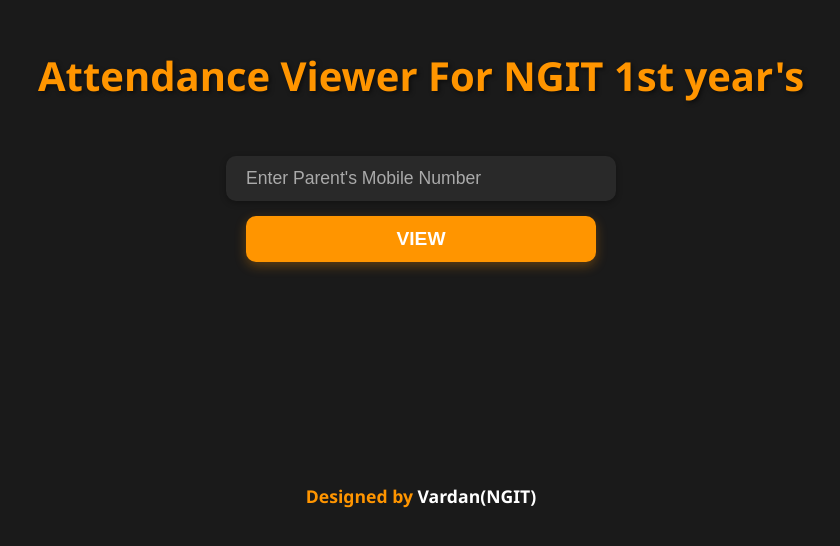
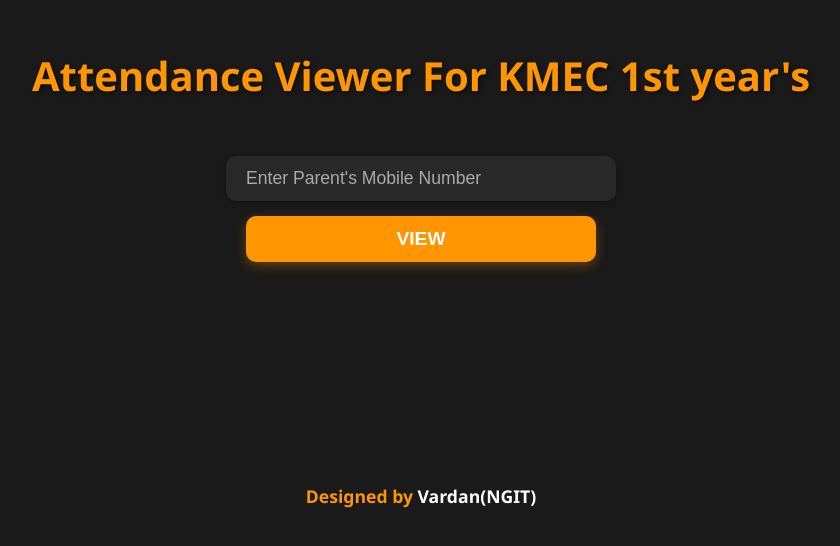
Before and after one commit to kmec24/Attendance, a plain HTML site: page index.html in a window 1280 px wide. Shown: the part 282-828 px from the top of the page, without its empty margins (219-1059 px from the left). Drawn offline with Linux system fonts and the light colour scheme.

Commit message:
Update College Name

```diff
--- a/index.html
+++ b/index.html
@@ -348,7 +348,7 @@ footer span {
   <div id="home-ui" class="home-ui">
     <div class="welcome-box">
 
-		<h2>Attendance Viewer For NGIT 1st year's</h2>
+		<h2>Attendance Viewer For KMEC 1st year's</h2>
     </div>
     <div class="input-box">
         <input type="text" id="rollno" placeholder="Enter Parent's Mobile Number" maxlength="10">
```
